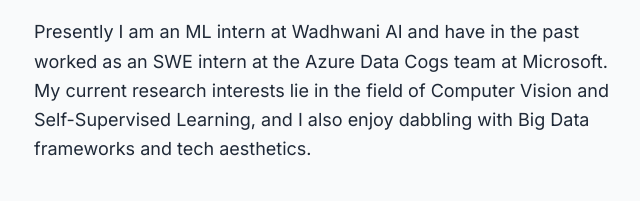
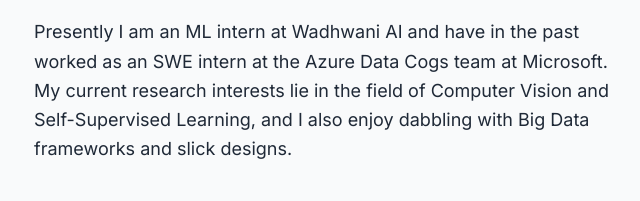
Before and after one commit to arora-ansh/My-Website, a website built with Vite: page index.html in a window 1280 px wide. Shown: the part 398-599 px from the top of the page, 318-958 px from the left. Built offline with nearby package versions, Linux system fonts and the light colour scheme.

Commit message:
Update index.html

```diff
--- a/index.html
+++ b/index.html
@@ -33,7 +33,7 @@
         <p>
           Presently I am an ML intern at Wadhwani AI and have in the past worked as an SWE intern at the
           Azure Data Cogs team at Microsoft. My current research interests lie in the field of Computer Vision
-          and Self-Supervised Learning, and I also enjoy dabbling with Big Data frameworks and tech aesthetics.
+          and Self-Supervised Learning, and I also enjoy dabbling with Big Data frameworks and slick designs.
         </p>
       </article>
       <nav class="text-gray-500">
```
